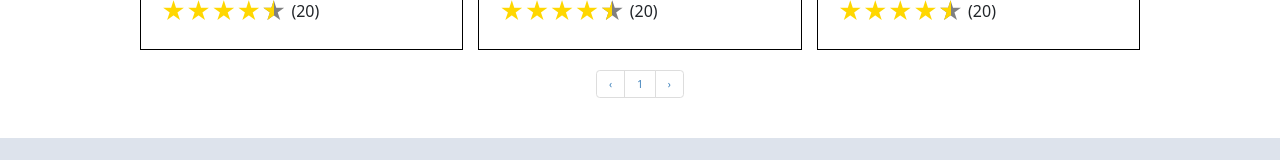
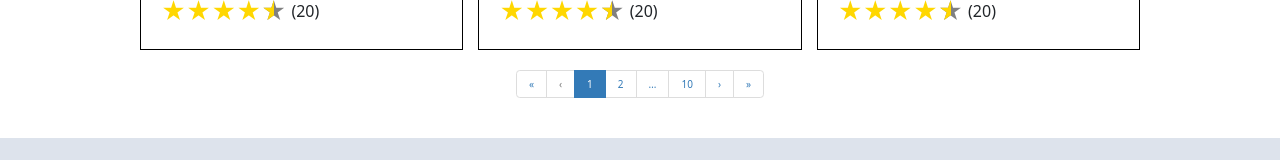
Before and after one commit to WeCodeStore/ui, a React (Create React App) app: page /shop in a window 1280 px wide. Shown: the part 1850-2010 px from the top of the page. Built offline with nearby package versions, Linux system fonts and the light colour scheme.

Commit message:
added ellipses in the pagination stepper

```diff
--- a/src/components/PaginationStepper/PaginationStepper.jsx
+++ b/src/components/PaginationStepper/PaginationStepper.jsx
@@ -1,29 +1,30 @@
 import { useState } from "react";
-import "./PaginationStepper.css"
+import "./PaginationStepper.css";
 import Pagination from "react-bootstrap/Pagination";
 
-const PaginationStepper = ({ totalPages, currentPage, pageSelectedHandler }) => {
+const PaginationStepper = ({
+  totalPages,
+  currentPage,
+  pageSelectedHandler,
+  alwaysShown = false,
+}) => {
   const [active, setActive] = useState(currentPage);
-  let items = [];
+  const isPaginationShown = alwaysShown ? true : totalPages > 1;
+  const isCurrentPageFirst = currentPage === 1;
+  const isCurrentPageLast = currentPage === totalPages;
 
   const selectPageHandler = (number) => {
     setActive(number);
     pageSelectedHandler(number);
   };
 
-  for (let number = 0; number <= totalPages - 1; number++) {
-    items.push(
-      <Pagination.Item
-        key={number}
-        active={number === active}
-        onClick={() => selectPageHandler(number)}
-        data-testid={`item${number + 1}`}
-        className={`${number === active ? "active" : "paginationStepper"}`}
-      >
-        {number + 1}
-      </Pagination.Item>
-    );
-  }
+  const handleSwitchToFirstPage = () => {
+    selectPageHandler(1);
+  };
+
+  const handleSwitchToLastPage = () => {
+    selectPageHandler(totalPages);
+  };
 
   const handlePrevious = () => {
     if (active > 0) {
@@ -39,17 +40,59 @@ const PaginationStepper = ({ totalPages, currentPage, pageSelectedHandler }) =>
     }
   };
 
+  let isPageNumberOutOfRange;
+
+  const pageNumbers = [...new Array(totalPages)].map((_, index) => {
+    const pageNumber = index + 1;
+    const isPageNumberFirst = pageNumber === 1;
+    const isPageNumberLast = pageNumber === totalPages;
+    const isCurrentPageWithinTwoPageNumbers =
+      Math.abs(pageNumber - currentPage) <= 1;
+
+    if (
+      isPageNumberFirst ||
+      isPageNumberLast ||
+      isCurrentPageWithinTwoPageNumbers
+    ) {
+      isPageNumberOutOfRange = false;
       return (
+        <Pagination.Item
+          key={pageNumber}
+          onClick={() => selectPageHandler(pageNumber)}
+          active={pageNumber === currentPage}
+        >
+          {pageNumber}
+        </Pagination.Item>
+      );
+    }
+
+    if (!isPageNumberOutOfRange) {
+      isPageNumberOutOfRange = true;
+      return <Pagination.Ellipsis key={pageNumber} className="muted" />;
+    }
+    return null;
+  });
+
+  return (
+    <>
+      {isPaginationShown && (
         <div className="paginationStepperDiv">
           <Pagination>
+            <Pagination.First onClick={handleSwitchToFirstPage} />
             <Pagination.Prev
               onClick={handlePrevious}
-          data-testid={"previous-button"}
+              disabled={isCurrentPageFirst}
             />
-        {items}
-        <Pagination.Next onClick={handleNext} data-testid={"next-button"} />
+            {pageNumbers}
+            <Pagination.Next
+              onClick={handleNext}
+              disabled={isCurrentPageLast}
+            />
+            <Pagination.Last onClick={handleSwitchToLastPage} />
           </Pagination>
         </div>
+      )}
+    </>
   );
 };
 
--- a/src/pages/ShopViewPage/ShopViewContainer.js
+++ b/src/pages/ShopViewPage/ShopViewContainer.js
@@ -10,7 +10,7 @@ const ShopViewContainer = () => {
   const rating = 4.5;
   const productList = ProductList;
 
-  const [totalPages, setTotalPages] = useState(1);
+  const [totalPages, setTotalPages] = useState(10);
   const [currentPage, setCurrentPage] = useState(1);
 
   const pageSelectedHandler = (pageNumber) => {
```
Lines whose indentation alone changed are shown as unchanged.
